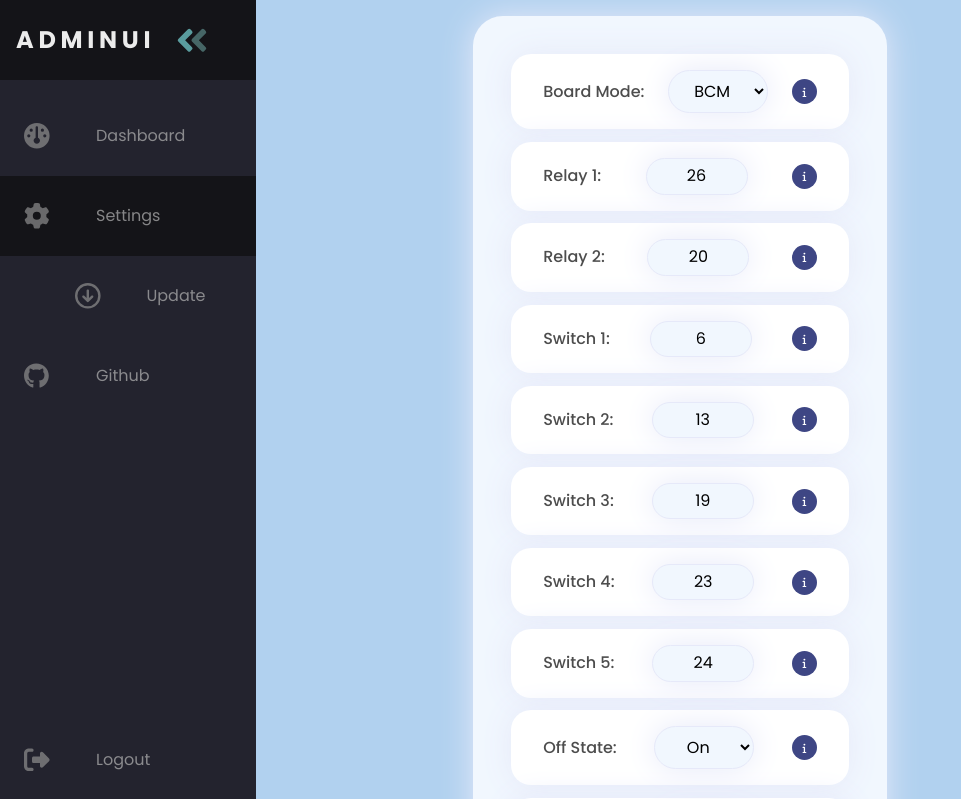
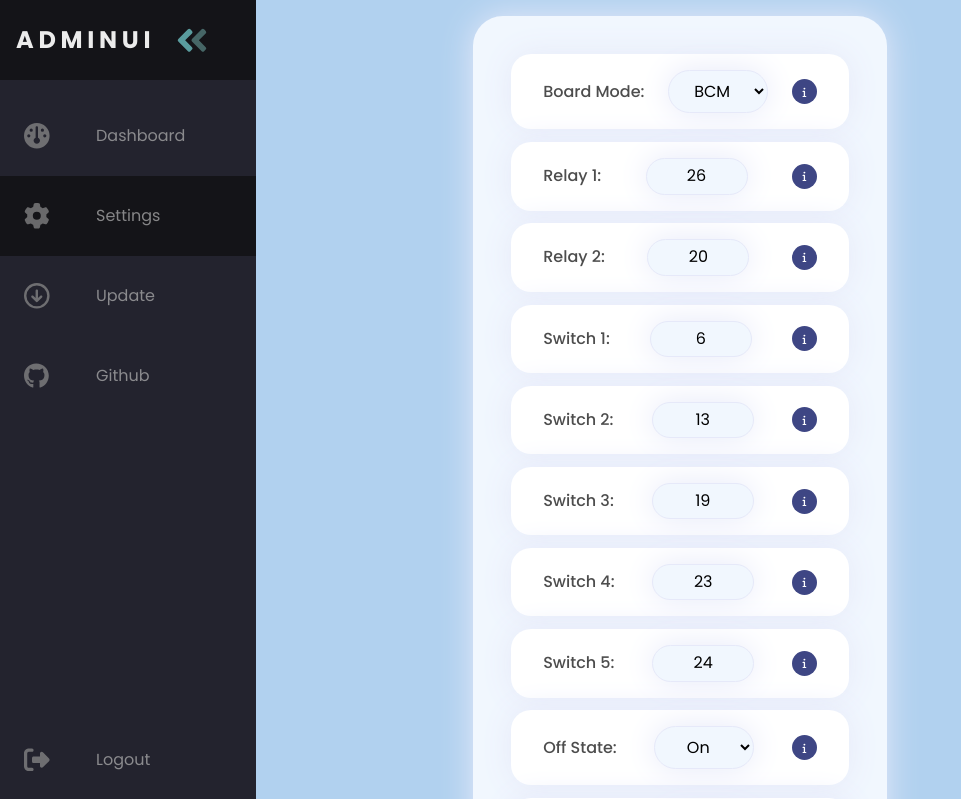
Before and after one commit to Trogiken/PiActuate, a Django app: page /system-config/ in a window 1280 px wide. Shown: the top 799 px of the page, without its empty margins (0-961 px from the left). Run offline with Django 4.2, Linux system fonts and the light colour scheme; a user stored in the database is signed in; data that the repository does not hold is empty; some libraries are stand-ins or nearby versions.

Commit message:
class fix

```diff
--- a/webui/controls/templates/controls/includes/sidebar-navbar.html
+++ b/webui/controls/templates/controls/includes/sidebar-navbar.html
@@ -73,7 +73,7 @@
         </a>
       </li>
 
-      <li>
+      <li class="nav-item">
         <a href="{% url 'update-page' %}", class="nav-link">
           <svg xmlns="http://www.w3.org/2000/svg"
                aria-hidden="true"
```
